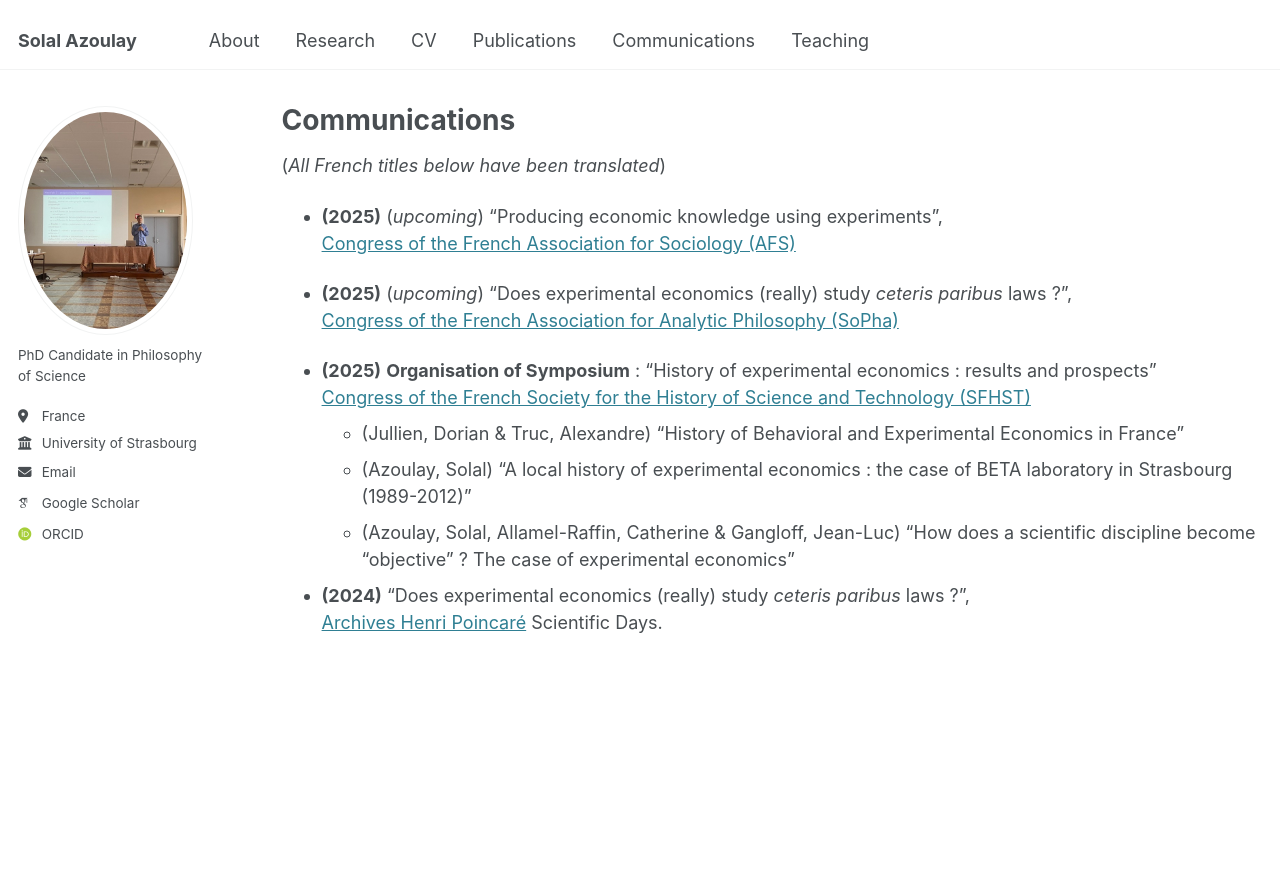
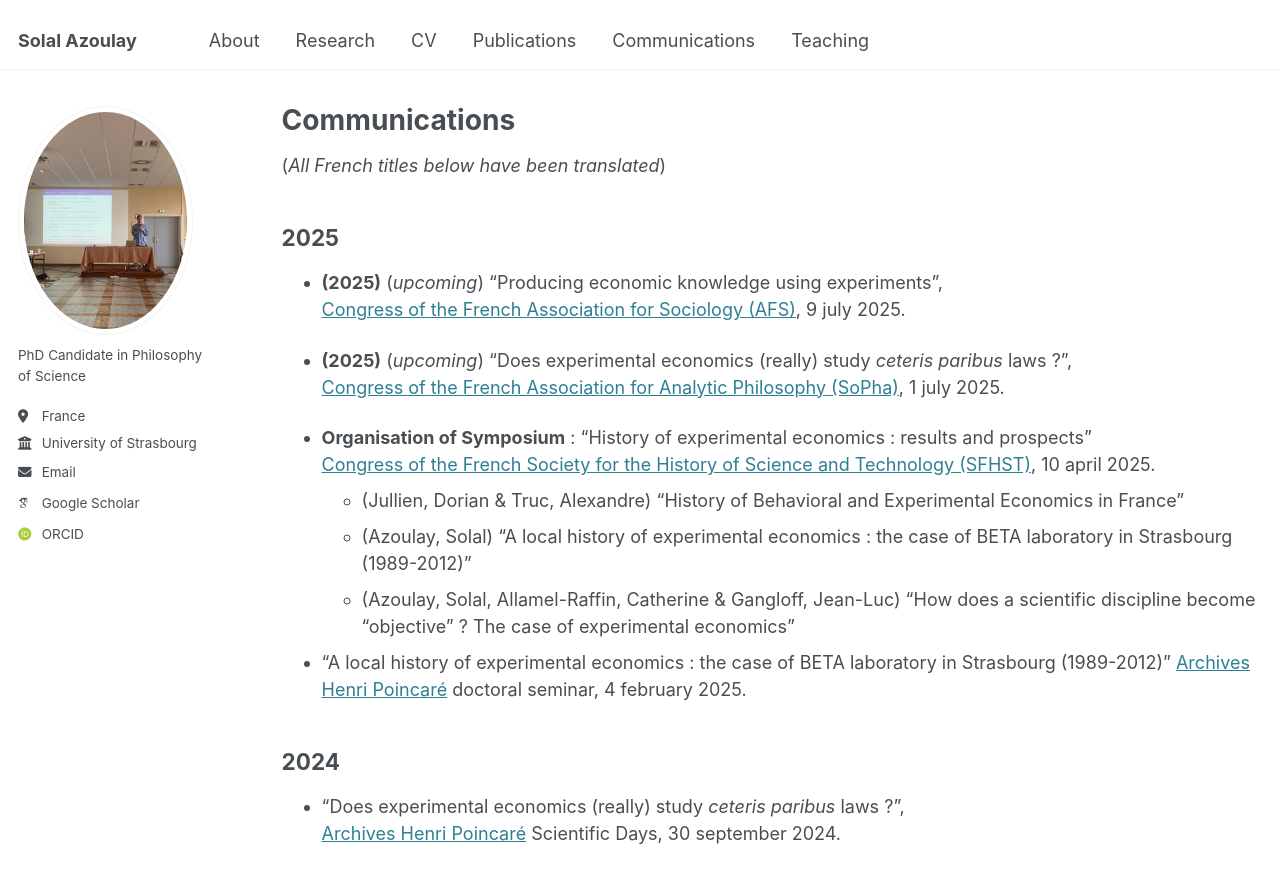
Before and after one commit to solal-azoulay/solal-azoulay.github.io, a Jekyll site: the page built from _pages/Communications.md, in a window 1280 px wide and 1153 px high. Shown: the top 883 px of the window. Built offline with Jekyll 4.4.1, drawn with Linux system fonts in a browser that asks for light colours; some web fonts are replaced.

Commit message:
Update Communications.md

```diff
--- a/_pages/Communications.md
+++ b/_pages/Communications.md
@@ -6,17 +6,25 @@ author_profile: true
 ---
 (_All French titles below have been translated_)
 
+
+2025
+------------
 - **(2025)** (*upcoming*) "Producing economic knowledge using experiments",
-[Congress of the French Association for Sociology (AFS)](https://afs-socio.fr/congres/toulouse2025/)
+[Congress of the French Association for Sociology (AFS)](https://afs-socio.fr/congres/toulouse2025/), 9 july 2025.
 
 - **(2025)** (*upcoming*) "Does experimental economics (really) study *ceteris paribus* laws ?",
-[Congress of the French Association for Analytic Philosophy (SoPha)](https://sopha2025.sciencesconf.org/)
+[Congress of the French Association for Analytic Philosophy (SoPha)](https://sopha2025.sciencesconf.org/), 1 july 2025.
 
-- **(2025)** **Organisation of Symposium** : "History of experimental economics : results and prospects"
-  [Congress of the French Society for the History of Science and Technology (SFHST)](https://sfhstnancy2025.sciencesconf.org/)
+- **Organisation of Symposium** : "History of experimental economics : results and prospects"
+  [Congress of the French Society for the History of Science and Technology (SFHST)](https://sfhstnancy2025.sciencesconf.org/), 10 april 2025.
    - (Jullien, Dorian & Truc, Alexandre) "History of Behavioral and Experimental Economics in France"
    - (Azoulay, Solal) "A local history of experimental economics : the case of BETA laboratory in Strasbourg (1989-2012)"
    - (Azoulay, Solal, Allamel-Raffin, Catherine & Gangloff, Jean-Luc) "How does a scientific discipline become "objective" ? The case of experimental economics"
 
-- **(2024)** "Does experimental economics (really) study *ceteris paribus* laws ?",
-[Archives Henri Poincaré](https://poincare.univ-lorraine.fr) Scientific Days.
+- "A local history of experimental economics : the case of BETA laboratory in Strasbourg (1989-2012)"
+[Archives Henri Poincaré](https://poincare.univ-lorraine.fr) doctoral seminar, 4 february 2025.
+
+2024
+------------
+- "Does experimental economics (really) study *ceteris paribus* laws ?",
+[Archives Henri Poincaré](https://poincare.univ-lorraine.fr) Scientific Days, 30 september 2024.
```
